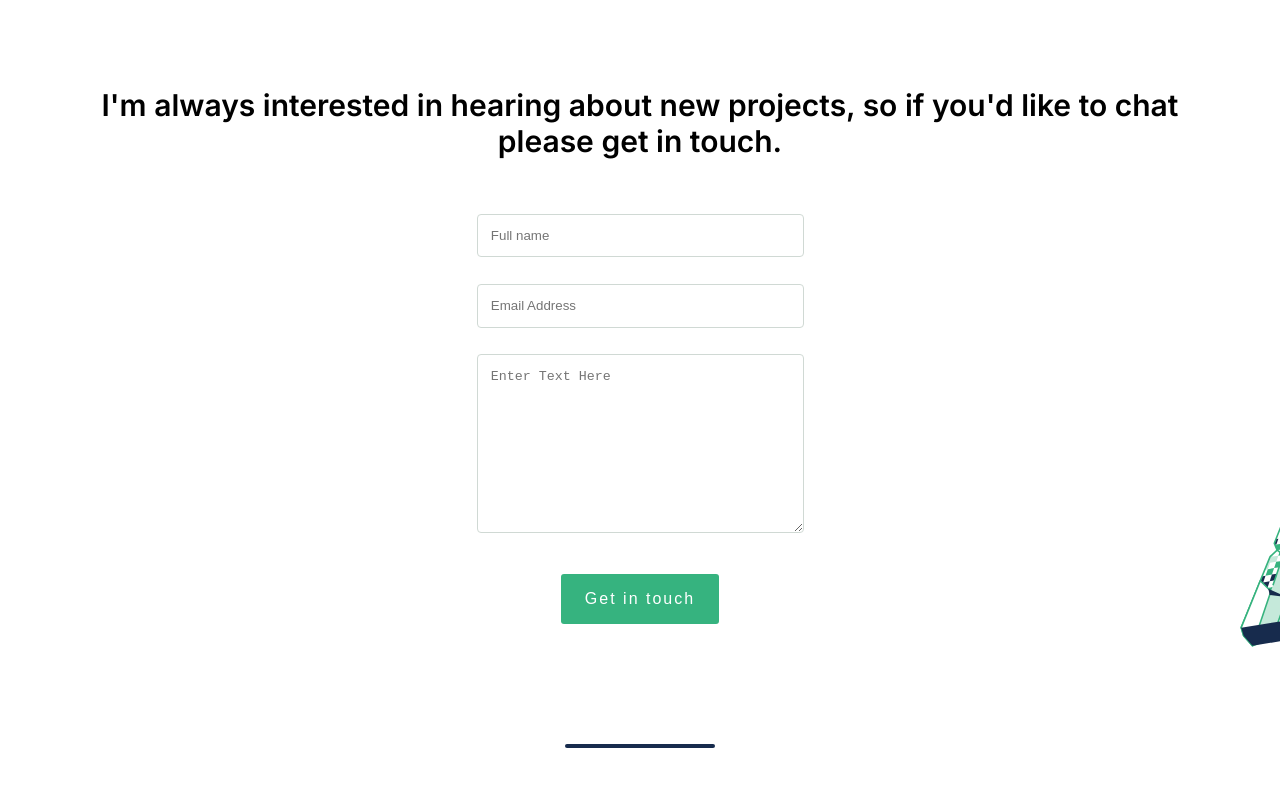
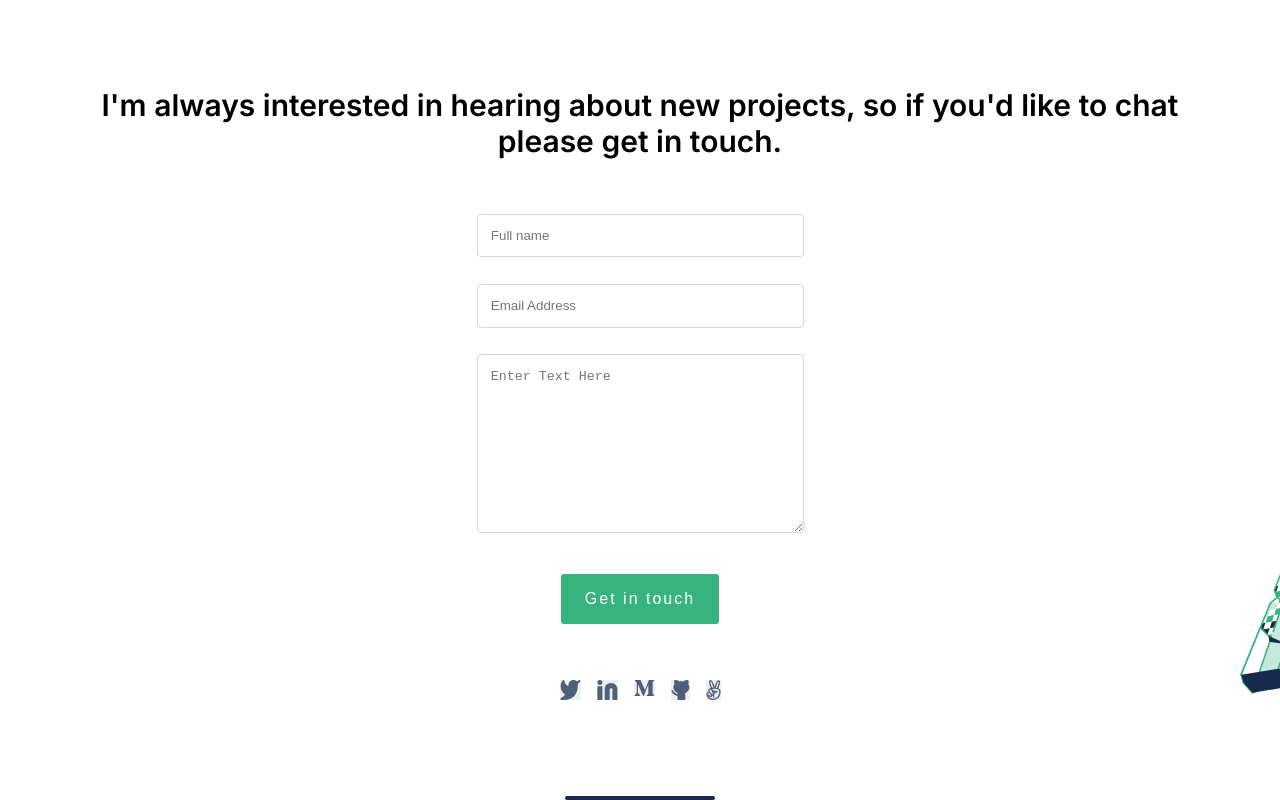
Before and after one commit to yosaddis/Portfolio, a plain HTML site: page index.html in a window 1280 px wide. Shown: the part 5800-6600 px from the top of the page. Before the commit the page ends 6548 px from the top, so only its background shows below. Drawn offline with Linux system fonts and the light colour scheme.

Commit message:
Modify index.html file

```diff
--- a/index.html
+++ b/index.html
@@ -237,6 +237,33 @@
 				</ul>
 			</form>
 		</div>
+		<ul class="social-media">
+			<li>
+				<a href="#">
+					<img src="./img/icon/twitter.svg" alt="twitter">
+				</a>
+			</li>
+			<li>
+				<a href="#">
+					<img src="./img/icon/linkedin.svg" alt="linkedin">
+				</a>
+			</li>
+			<li>
+				<a href="#">
+					<img src="./img/icon/medium.svg" alt="medium">
+				</a>
+			</li>
+			<li>
+				<a href="#">
+					<img src="./img/icon/github.svg" alt="github">
+				</a>
+			</li>
+			<li>
+				<a href="#">
+					<img src="./img/icon/angellist.svg" alt="angellist">
+				</a>
+			</li>
+		</ul>
 	</section>
 </body>
 </html>
```
